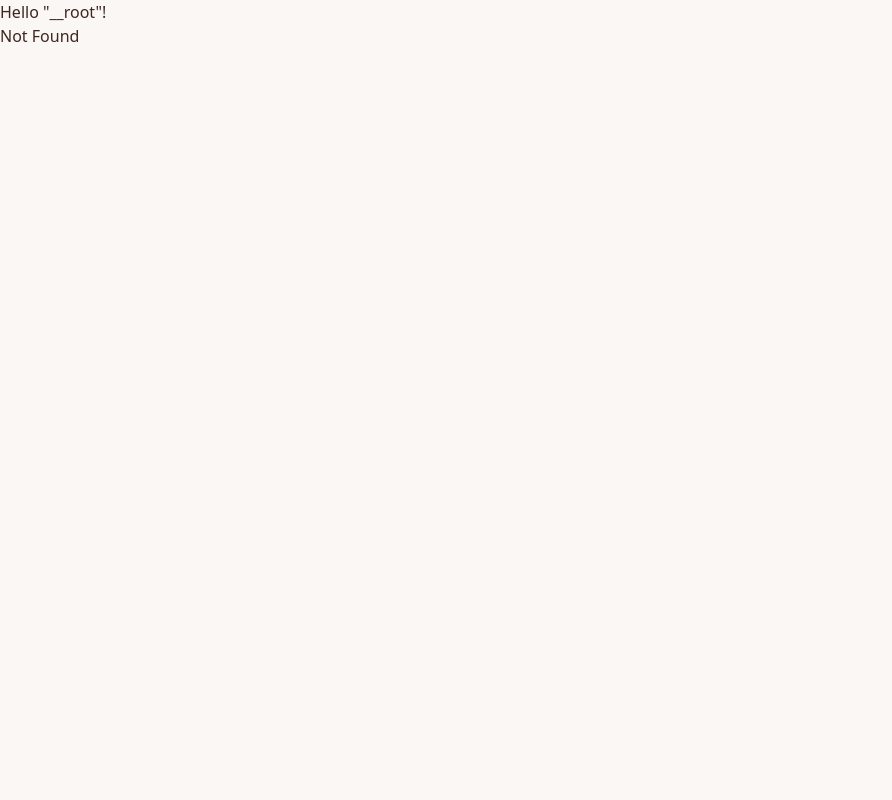
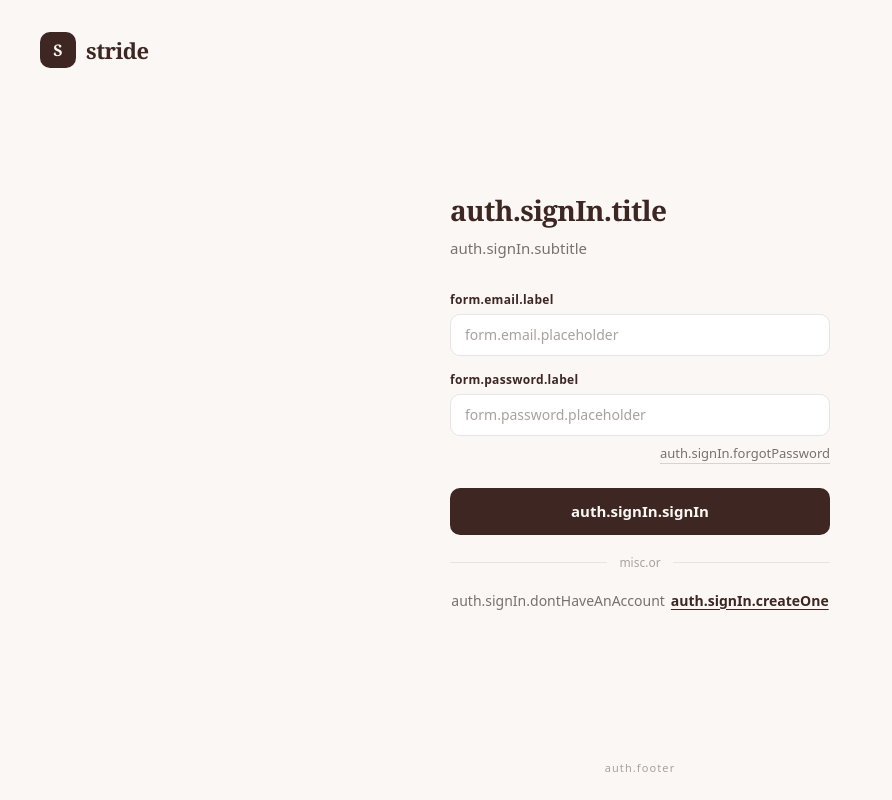
Before and after one commit to ryanmalonzo/stride, a React (Vite) app in the folder apps/web/: page /sign-in in a window 1280 px wide. Before the commit this address had no page. Shown: the whole page, without its empty margins (0-892 px from the left). Built offline with nearby package versions, Linux system fonts and the light colour scheme; what i18next-resources-to-backend would draw is missing.

Commit message:
feat(auth): add login and register forms
Signed-off-by: Ryan Malonzo <64932650+ryanmalonzo@users.noreply.github.com>

```diff
--- /dev/null
+++ b/apps/web/src/components/AppLogo.tsx
@@ -0,0 +1,12 @@
+export function AppLogo() {
+	return (
+		<div className="flex items-center gap-2.5">
+			<div className="w-9 h-9 bg-bark text-cream rounded-[10px] flex items-center justify-center text-base font-bold font-serif shrink-0">
+				S
+			</div>
+			<span className="font-serif text-[22px] font-semibold text-bark tracking-tight">
+				stride
+			</span>
+		</div>
+	);
+}
--- /dev/null
+++ b/apps/web/src/components/Button.tsx
@@ -0,0 +1,26 @@
+interface ButtonProps {
+	children: React.ReactNode;
+	onClick?: () => void;
+	variant?: "primary" | "secondary";
+	type?: "button" | "submit" | "reset";
+}
+
+export function Button({
+	children,
+	onClick,
+	variant = "primary",
+	type = "button",
+}: ButtonProps) {
+	const variantClasses =
+		variant === "primary" ? "bg-bark text-cream" : "bg-stone-bg text-bark";
+
+	return (
+		<button
+			type={type}
+			onClick={onClick}
+			className={`w-full py-3 rounded-[10px] text-[15px] font-semibold font-sans cursor-pointer transition-[opacity,transform] duration-150 hover:opacity-88 mb-5 ${variantClasses}`}
+		>
+			{children}
+		</button>
+	);
+}
--- /dev/null
+++ b/apps/web/src/components/InputWithLabel.tsx
@@ -0,0 +1,35 @@
+import { useId } from "react";
+
+interface InputWithLabelProps {
+	label: string;
+	type?: string;
+	placeholder?: string;
+	autoComplete?: string;
+}
+
+export function InputWithLabel({
+	label,
+	type = "text",
+	placeholder,
+	autoComplete,
+}: InputWithLabelProps) {
+	const inputId = useId();
+
+	return (
+		<div className="mb-4">
+			<label
+				htmlFor={inputId}
+				className="block text-xs font-semibold text-bark mb-1.5 tracking-wide"
+			>
+				{label}
+			</label>
+			<input
+				id={inputId}
+				type={type}
+				placeholder={placeholder}
+				autoComplete={autoComplete}
+				className="w-full px-3.5 py-2.5 rounded-[10px] border-[1.5px] border-stone-border bg-surface text-sm text-bark font-sans transition-[border-color,box-shadow] duration-150 placeholder:text-stone-soft focus:outline-none focus:border-bark focus:shadow-[0_0_0_3px_rgba(62,39,35,0.08)]"
+			/>
+		</div>
+	);
+}
--- /dev/null
+++ b/apps/web/src/components/auth/OrDivider.tsx
@@ -0,0 +1,15 @@
+import { useTranslation } from "react-i18next";
+
+export function OrDivider() {
+	const { t } = useTranslation();
+
+	return (
+		<div className="flex items-center gap-3 mb-5">
+			<div className="flex-1 h-px bg-stone-border" />
+			<span className="text-xs text-stone-soft font-medium">
+				{t("misc.or")}
+			</span>
+			<div className="flex-1 h-px bg-stone-border" />
+		</div>
+	);
+}
--- /dev/null
+++ b/apps/web/src/components/auth/SignInForm.tsx
@@ -0,0 +1,71 @@
+import { Link } from "@tanstack/react-router";
+import { useTranslation } from "react-i18next";
+import { AppLogo } from "../AppLogo";
+import { Button } from "../Button";
+import { InputWithLabel } from "../InputWithLabel";
+import { OrDivider } from "./OrDivider";
+
+export function SignInForm() {
+	const { t } = useTranslation();
+
+	return (
+		<div className="relative flex flex-col items-center justify-center min-h-screen bg-cream px-10 py-12">
+			<div className="absolute top-8 left-10">
+				<AppLogo />
+			</div>
+
+			<div className="w-full max-w-95 flex flex-col">
+				<div className="mb-8">
+					<h1 className="font-serif text-[28px] font-semibold text-bark tracking-tight mb-1.5">
+						{t("auth.signIn.title")}
+					</h1>
+					<p className="text-[15px] text-stone-muted">
+						{t("auth.signIn.subtitle")}
+					</p>
+				</div>
+
+				<InputWithLabel
+					label={t("form.email.label")}
+					type="email"
+					placeholder={t("form.email.placeholder")}
+					autoComplete="email"
+				/>
+				<InputWithLabel
+					label={t("form.password.label")}
+					type="password"
+					placeholder={t("form.password.placeholder")}
+					autoComplete="current-password"
+				/>
+
+				<div className="flex justify-end -mt-2 mb-6">
+					<a
+						href="#!"
+						className="text-[13px] text-stone-muted border-b border-stone-hover no-underline"
+					>
+						{t("auth.signIn.forgotPassword")}
+					</a>
+				</div>
+
+				<Button>{t("auth.signIn.signIn")}</Button>
+
+				<OrDivider />
+
+				<div className="flex items-center justify-center gap-1.5">
+					<span className="text-sm text-stone-muted">
+						{t("auth.signIn.dontHaveAnAccount")}
+					</span>
+					<Link
+						to="/sign-up"
+						className="text-sm font-semibold text-bark underline underline-offset-[3px]"
+					>
+						{t("auth.signIn.createOne")}
+					</Link>
+				</div>
+			</div>
+
+			<p className="absolute bottom-6 text-[11px] text-stone-soft tracking-widest">
+				{t("auth.footer")}
+			</p>
+		</div>
+	);
+}
--- /dev/null
+++ b/apps/web/src/components/auth/SignUpForm.tsx
@@ -0,0 +1,68 @@
+import { Link } from "@tanstack/react-router";
+import { useTranslation } from "react-i18next";
+import { AppLogo } from "../AppLogo";
+import { Button } from "../Button";
+import { InputWithLabel } from "../InputWithLabel";
+import { OrDivider } from "./OrDivider";
+
+export function SignUpForm() {
+	const { t } = useTranslation();
+
+	return (
+		<div className="relative flex flex-col items-center justify-center min-h-screen bg-cream px-10 py-12">
+			<div className="absolute top-8 left-10">
+				<AppLogo />
+			</div>
+
+			<div className="w-full max-w-95 flex flex-col">
+				<div className="mb-8">
+					<h1 className="font-serif text-[28px] font-semibold text-bark tracking-tight mb-1.5">
+						{t("auth.signUp.title")}
+					</h1>
+					<p className="text-[15px] text-stone-muted">
+						{t("auth.signUp.subtitle")}
+					</p>
+				</div>
+
+				<InputWithLabel
+					label={t("form.email.label")}
+					type="email"
+					placeholder={t("form.email.placeholder")}
+					autoComplete="email"
+				/>
+				<InputWithLabel
+					label={t("form.password.label")}
+					type="password"
+					placeholder={t("form.password.placeholder")}
+					autoComplete="new-password"
+				/>
+				<InputWithLabel
+					label={t("form.confirmPassword.label")}
+					type="password"
+					placeholder={t("form.password.placeholder")}
+					autoComplete="new-password"
+				/>
+
+				<Button>{t("auth.signUp.createAccount")}</Button>
+
+				<OrDivider />
+
+				<div className="flex items-center justify-center gap-1.5">
+					<span className="text-sm text-stone-muted">
+						{t("auth.signUp.alreadyHaveAnAccount")}
+					</span>
+					<Link
+						to="/sign-in"
+						className="text-sm font-semibold text-bark underline underline-offset-[3px]"
+					>
+						{t("auth.signIn.signIn")}
+					</Link>
+				</div>
+			</div>
+
+			<p className="absolute bottom-6 text-[11px] text-stone-soft tracking-widest">
+				{t("auth.footer")}
+			</p>
+		</div>
+	);
+}
--- a/apps/web/src/i18n/locales/en.json
+++ b/apps/web/src/i18n/locales/en.json
@@ -1,5 +1,36 @@
 {
-	"common": {
-		"appName": "Stride"
+	"auth": {
+		"signIn": {
+			"title": "Welcome back",
+			"subtitle": "Pick up where you left off.",
+			"forgotPassword": "Forgot password?",
+			"signIn": "Sign in",
+			"dontHaveAnAccount": "Don't have an account?",
+			"createOne": "Create one"
+		},
+		"signUp": {
+			"title": "Start your stride",
+			"subtitle": "Build habits that actually stick.",
+			"createAccount": "Create account",
+			"alreadyHaveAnAccount": "Already have an account?"
+		},
+		"footer": "Self-hosted · Open source · Your data stays yours"
+	},
+	"form": {
+		"email": {
+			"label": "Email",
+			"placeholder": "you@example.com"
+		},
+		"password": {
+			"label": "Password",
+			"placeholder": "••••••••",
+			"helperText": "At least 8 characters"
+		},
+		"confirmPassword": {
+			"label": "Confirm password"
+		}
+	},
+	"misc": {
+		"or": "or"
 	}
 }
--- a/apps/web/src/routeTree.gen.ts
+++ b/apps/web/src/routeTree.gen.ts
@@ -9,8 +9,20 @@
 // Additionally, you should also exclude this file from your linter and/or formatter to prevent it from being checked or modified.
 
 import { Route as rootRouteImport } from './routes/__root'
+import { Route as SignUpRouteImport } from './routes/sign-up'
+import { Route as SignInRouteImport } from './routes/sign-in'
 import { Route as IndexRouteImport } from './routes/index'
 
+const SignUpRoute = SignUpRouteImport.update({
+  id: '/sign-up',
+  path: '/sign-up',
+  getParentRoute: () => rootRouteImport,
+} as any)
+const SignInRoute = SignInRouteImport.update({
+  id: '/sign-in',
+  path: '/sign-in',
+  getParentRoute: () => rootRouteImport,
+} as any)
 const IndexRoute = IndexRouteImport.update({
   id: '/',
   path: '/',
@@ -19,28 +31,50 @@ const IndexRoute = IndexRouteImport.update({
 
 export interface FileRoutesByFullPath {
   '/': typeof IndexRoute
+  '/sign-in': typeof SignInRoute
+  '/sign-up': typeof SignUpRoute
 }
 export interface FileRoutesByTo {
   '/': typeof IndexRoute
+  '/sign-in': typeof SignInRoute
+  '/sign-up': typeof SignUpRoute
 }
 export interface FileRoutesById {
   __root__: typeof rootRouteImport
   '/': typeof IndexRoute
+  '/sign-in': typeof SignInRoute
+  '/sign-up': typeof SignUpRoute
 }
 export interface FileRouteTypes {
   fileRoutesByFullPath: FileRoutesByFullPath
-  fullPaths: '/'
+  fullPaths: '/' | '/sign-in' | '/sign-up'
   fileRoutesByTo: FileRoutesByTo
-  to: '/'
-  id: '__root__' | '/'
+  to: '/' | '/sign-in' | '/sign-up'
+  id: '__root__' | '/' | '/sign-in' | '/sign-up'
   fileRoutesById: FileRoutesById
 }
 export interface RootRouteChildren {
   IndexRoute: typeof IndexRoute
+  SignInRoute: typeof SignInRoute
+  SignUpRoute: typeof SignUpRoute
 }
 
 declare module '@tanstack/react-router' {
   interface FileRoutesByPath {
+    '/sign-up': {
+      id: '/sign-up'
+      path: '/sign-up'
+      fullPath: '/sign-up'
+      preLoaderRoute: typeof SignUpRouteImport
+      parentRoute: typeof rootRouteImport
+    }
+    '/sign-in': {
+      id: '/sign-in'
+      path: '/sign-in'
+      fullPath: '/sign-in'
+      preLoaderRoute: typeof SignInRouteImport
+      parentRoute: typeof rootRouteImport
+    }
     '/': {
       id: '/'
       path: '/'
@@ -53,6 +87,8 @@ declare module '@tanstack/react-router' {
 
 const rootRouteChildren: RootRouteChildren = {
   IndexRoute: IndexRoute,
+  SignInRoute: SignInRoute,
+  SignUpRoute: SignUpRoute,
 }
 export const routeTree = rootRouteImport
   ._addFileChildren(rootRouteChildren)
--- a/apps/web/src/routes/__root.tsx
+++ b/apps/web/src/routes/__root.tsx
@@ -1,15 +1,9 @@
-import * as React from 'react'
-import { Outlet, createRootRoute } from '@tanstack/react-router'
+import { createRootRoute, Outlet } from "@tanstack/react-router";
 
 export const Route = createRootRoute({
-  component: RootComponent,
-})
+	component: RootComponent,
+});
 
 function RootComponent() {
-  return (
-    <React.Fragment>
-      <div>Hello "__root"!</div>
-      <Outlet />
-    </React.Fragment>
-  )
+	return <Outlet />;
 }
--- a/apps/web/src/routes/index.tsx
+++ b/apps/web/src/routes/index.tsx
@@ -1,9 +1,5 @@
-import { createFileRoute } from "@tanstack/react-router";
+import { createFileRoute, redirect } from "@tanstack/react-router";
 
 export const Route = createFileRoute("/")({
-	component: HomePage,
+	beforeLoad: () => redirect({ to: "/sign-in" }),
 });
-
-function HomePage() {
-	return <div />;
-}
--- /dev/null
+++ b/apps/web/src/routes/sign-in.tsx
@@ -0,0 +1,6 @@
+import { createFileRoute } from "@tanstack/react-router";
+import { SignInForm } from "../components/auth/SignInForm";
+
+export const Route = createFileRoute("/sign-in")({
+	component: SignInForm,
+});
--- /dev/null
+++ b/apps/web/src/routes/sign-up.tsx
@@ -0,0 +1,6 @@
+import { createFileRoute } from "@tanstack/react-router";
+import { SignUpForm } from "../components/auth/SignUpForm";
+
+export const Route = createFileRoute("/sign-up")({
+	component: SignUpForm,
+});
```
Also changed, not shown: 1 other file (tests, documents, lock files or other folders).
